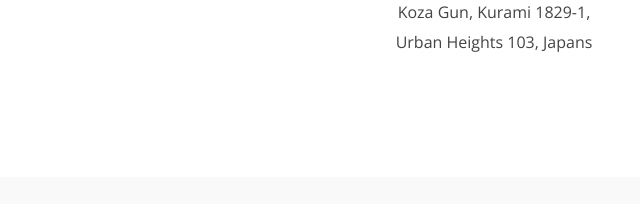
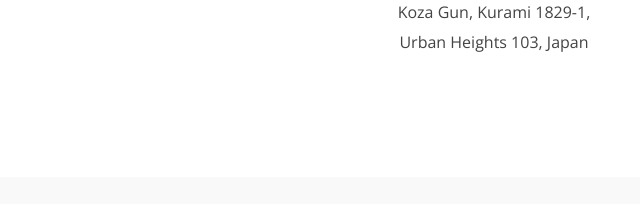
Before and after one commit to Arun-Balathambu/test-web, a plain HTML site: page index.html in a window 1280 px wide. Shown: the part 2295-2499 px from the top of the page, 536-1176 px from the left. Drawn offline with nearby package versions, Linux system fonts and the light colour scheme.

Commit message:
last mostly

```diff
--- a/index.html
+++ b/index.html
@@ -508,7 +508,7 @@
                   Location: Kanagawa Ken,<br>
                   Samukawa Machi,<br>
                   Koza Gun, Kurami 1829-1,<br>
-                  <span>Urban Heights 103, Japans</span>
+                  <span>Urban Heights 103, Japan</span>
                 </p>
               </div>
             </div>
```
